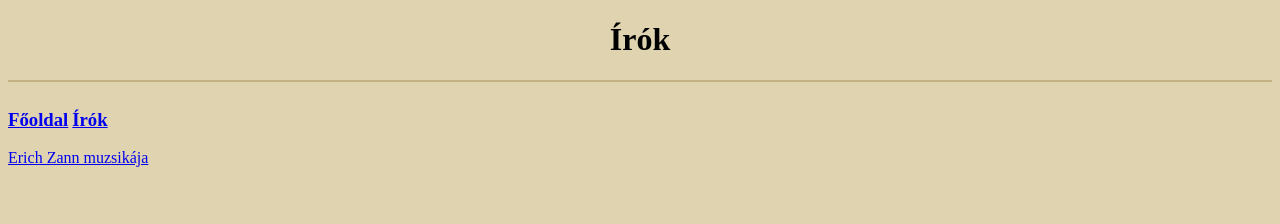
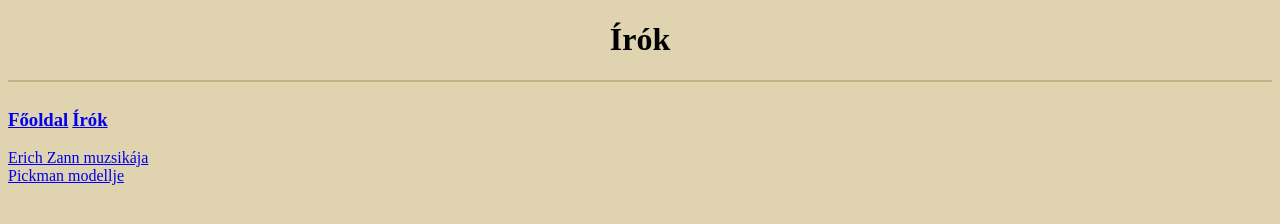
Before and after one commit to CubeGod2010/noekonyvpedia, a plain HTML site: page hplovecraft/lovecraft_konyv.html in a window 1280 px wide. Drawn offline with Linux system fonts and the light colour scheme.

Commit message:
Add files via upload

```diff
--- a/hplovecraft/lovecraft_konyv.html
+++ b/hplovecraft/lovecraft_konyv.html
@@ -28,6 +28,9 @@
     <div>
         <a href="erich_zann_muzsikaja.html">Erich Zann muzsikája</a>
     </div>
+    <div>
+        <a href="pickman_modellje.html">Pickman modellje</a>
+    </div>
 </main>
 </body>
 </html>
```
